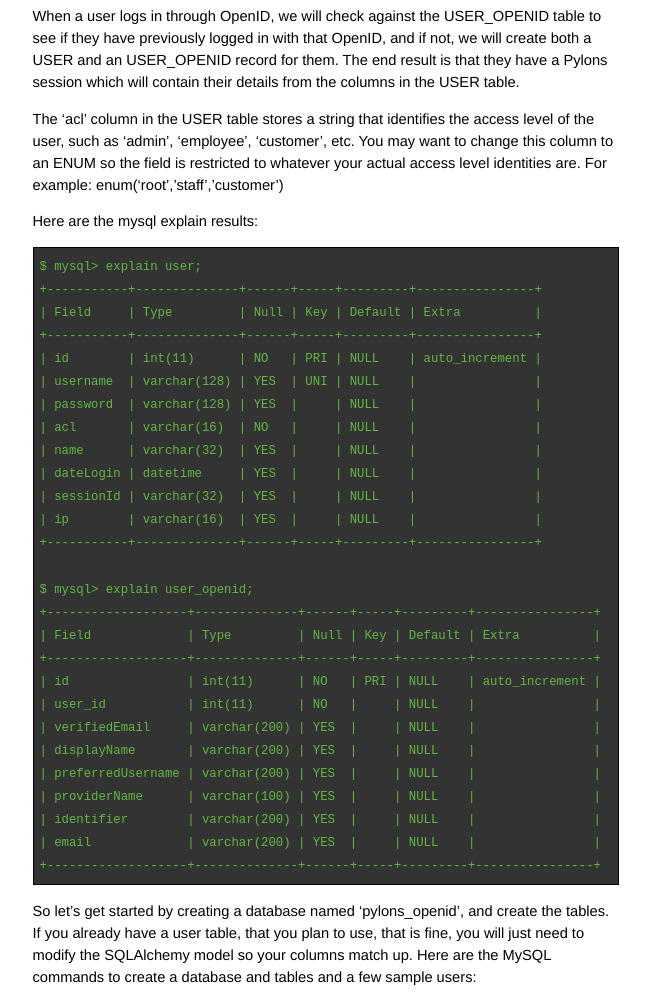
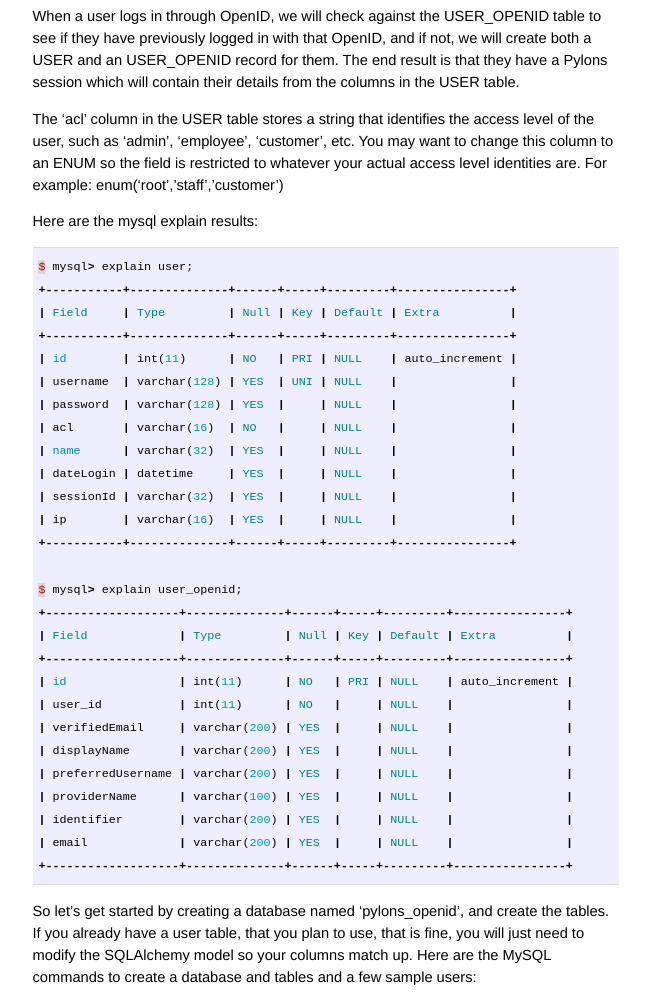
Before and after one commit to tony-landis/tony-landis.github.com, a Jekyll site: the page built from _posts/2009-06-02-openid-db-authentication-in-pylons-is-easy-with-rpx.markdown, in a window 1280 px wide and 1400 px high, scrolled down 953 px, cut to the strip 0-998 px from the top of the window. Shown: the whole strip, without its empty margins (314-964 px from the left). Built offline with Jekyll 4.4.1, drawn with Linux system fonts in a browser that asks for light colours; comment, search, counter and statistics services are not loaded; a style sheet for code colours, icons or effects is not loaded.

Commit message:
rendering issue jekyll

```diff
--- a/_posts/2009-06-02-openid-db-authentication-in-pylons-is-easy-with-rpx.markdown
+++ b/_posts/2009-06-02-openid-db-authentication-in-pylons-is-easy-with-rpx.markdown
@@ -17,8 +17,6 @@ This tutorial actually covers more than just the subject of OpenID; it shows how
 
 I will assume you already have Pylons, SQLAlchemy, Mako, and MySQL installed, and will start by creating a new Pylons project project for this tutorial.
 
-<!--more-->
-
 At this point, I should explain the database schema I have in place for the users who will be able to login with a username/password combination. It is very simple - the USER table stores all the users and their a md5 of their password (for the sake of this tutorial only, you should probably use something more secure) and the USER_OPENID table stores OpenID user information.
 
 When a normal user (with a username/password in the USER table) attempts to login we will check against the USER table.
@@ -28,7 +26,9 @@ When a user logs in through OpenID, we will check against the USER_OPENID table
 The 'acl' column in the USER table stores a string that identifies the access level of the user, such as 'admin', 'employee', 'customer', etc. You may want to change this column to an ENUM so the field is restricted to whatever your actual access level identities are. For example: enum('root','staff','customer')
 
 Here are the mysql explain results:
-<pre class="terminal"><code style="font-size:84%;">$ mysql&gt; explain user;
+
+{% highlight ruby %}
+$ mysql> explain user;
 +-----------+--------------+------+-----+---------+----------------+
 | Field     | Type         | Null | Key | Default | Extra          |
 +-----------+--------------+------+-----+---------+----------------+
@@ -42,7 +42,7 @@ Here are the mysql explain results:
 | ip        | varchar(16)  | YES  |     | NULL    |                |
 +-----------+--------------+------+-----+---------+----------------+
 
-$ mysql&gt; explain user_openid;
+$ mysql> explain user_openid;
 +-------------------+--------------+------+-----+---------+----------------+
 | Field             | Type         | Null | Key | Default | Extra          |
 +-------------------+--------------+------+-----+---------+----------------+
@@ -54,7 +54,9 @@ $ mysql&gt; explain user_openid;
 | providerName      | varchar(100) | YES  |     | NULL    |                |
 | identifier        | varchar(200) | YES  |     | NULL    |                |
 | email             | varchar(200) | YES  |     | NULL    |                |
-+-------------------+--------------+------+-----+---------+----------------+</code></pre>
++-------------------+--------------+------+-----+---------+----------------+
+{% endhighlight %}
+
 So let's get started by creating a database named 'pylons_openid', and create the tables. If you already have a user table, that you plan to use, that is fine, you will just need to modify the SQLAlchemy model so your columns match up. Here are the MySQL commands to create a database and tables and a few sample users:
 
 <script src="http://gist.github.com/122663.js"></script>
```
